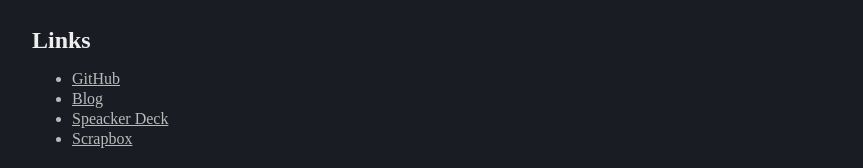
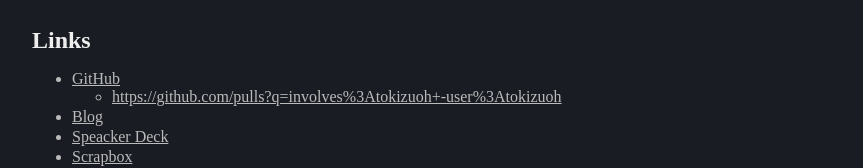
Before and after one commit to tokizuoh/info-tokizuoh-dev, a SvelteKit app: page / in a window 1280 px wide. Shown: the part 458-626 px from the top of the page, without its empty margins (208-1071 px from the left). Built offline with nearby package versions, Linux system fonts and the light colour scheme; no server answers.

Commit message:
add gitub activity link
ref: https://twitter.com/onk/status/1427967332731686924

```diff
--- a/src/routes/Links.svelte
+++ b/src/routes/Links.svelte
@@ -1,6 +1,15 @@
+<script>
+    const github_activity_url = "https://github.com/pulls?q=involves%3Atokizuoh+-user%3Atokizuoh"
+</script>
+
 <h2>Links</h2>
 <ul>
-    <li><a href="https://github.com/tokizuoh">GitHub</a></li>
+    <li>
+        <a href="https://github.com/tokizuoh">GitHub</a>
+        <ul>
+            <li><a href={github_activity_url}>{github_activity_url}</a></li>
+        </ul>
+    </li>
     <li><a href="https://tokizuoh.hatenablog.com/">Blog</a></li>
     <li><a href="https://speakerdeck.com/tokizuoh">Speacker Deck</a></li>
     <li><a href="https://scrapbox.io/tokizuoh-public/">Scrapbox</a></li>
```
